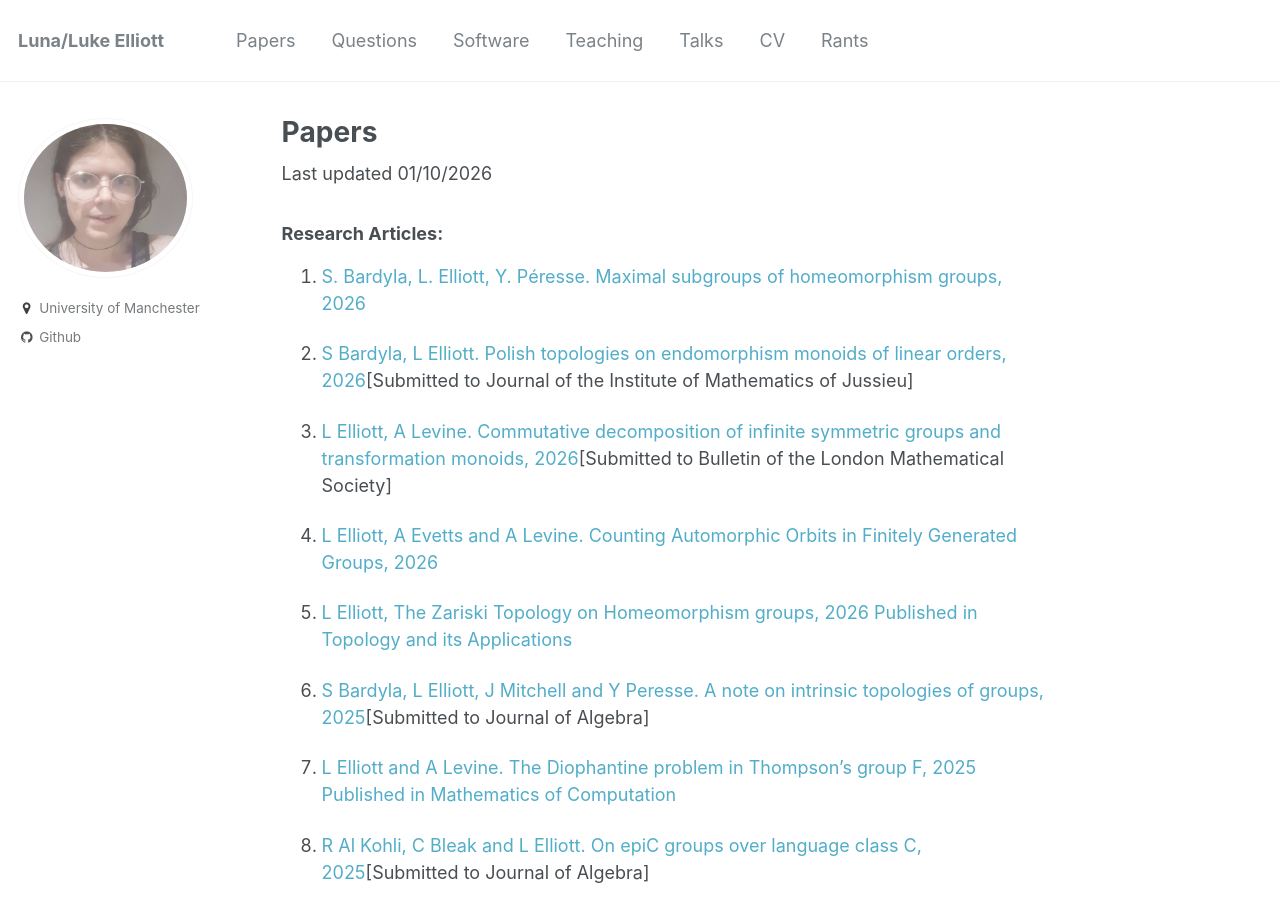
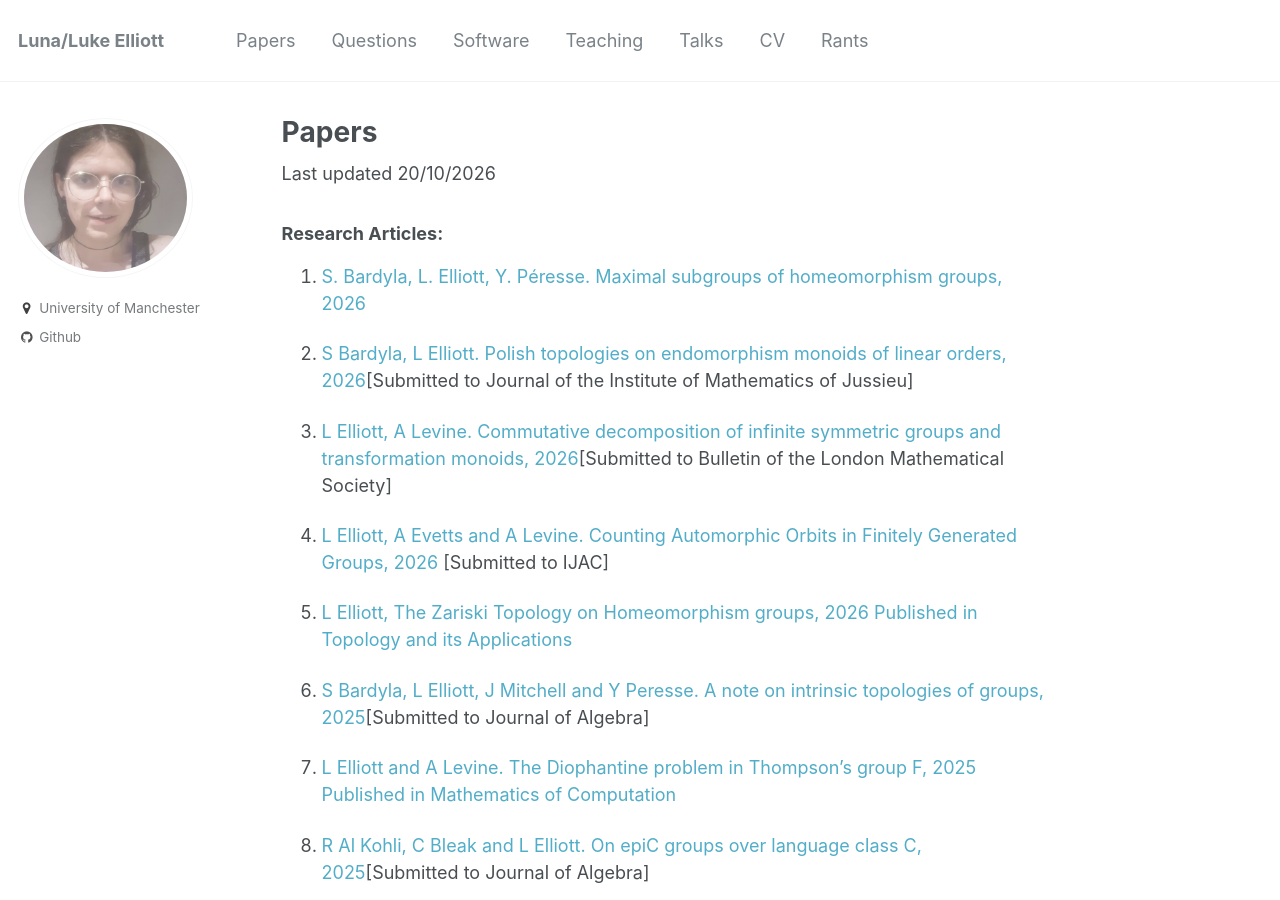
Before and after one commit to le27/L-Elliott, a Jekyll site: the page built from _pages/papers.md, in a window 1280 px wide and 900 px high. Built offline with Jekyll 4.4.1, drawn with Linux system fonts in a browser that asks for light colours; formulas are drawn with MathJax 3.

Commit message:
Update last updated date and submission notes

```diff
--- a/_pages/papers.md
+++ b/_pages/papers.md
@@ -4,7 +4,7 @@ permalink: /papers/
 author_profile: true
 ---
 
-Last updated 01/10/2026
+Last updated 20/10/2026
 
 ### Research Articles:
 1. [S. Bardyla, L. Elliott, Y. Péresse. Maximal subgroups of homeomorphism groups, 2026](https://arxiv.org/abs/2608.28211)
@@ -13,7 +13,7 @@ Last updated 01/10/2026
 
 1. [L Elliott, A Levine. Commutative decomposition of infinite symmetric groups and transformation monoids, 2026](https://arxiv.org/abs/2605.14862)[Submitted to Bulletin of the London Mathematical Society]
 
-1. [L Elliott, A Evetts and A Levine. Counting Automorphic Orbits in Finitely Generated Groups, 2026](https://arxiv.org/abs/2604.18104)
+1. [L Elliott, A Evetts and A Levine. Counting Automorphic Orbits in Finitely Generated Groups, 2026](https://arxiv.org/abs/2604.18104) [Submitted to IJAC]
 
 1. [L Elliott, The Zariski Topology on Homeomorphism groups, 2026](https://arxiv.org/abs/2601.15185) [Published in Topology and its Applications](https://doi.org/10.1016/j.topol.2026.109899)
 
```
